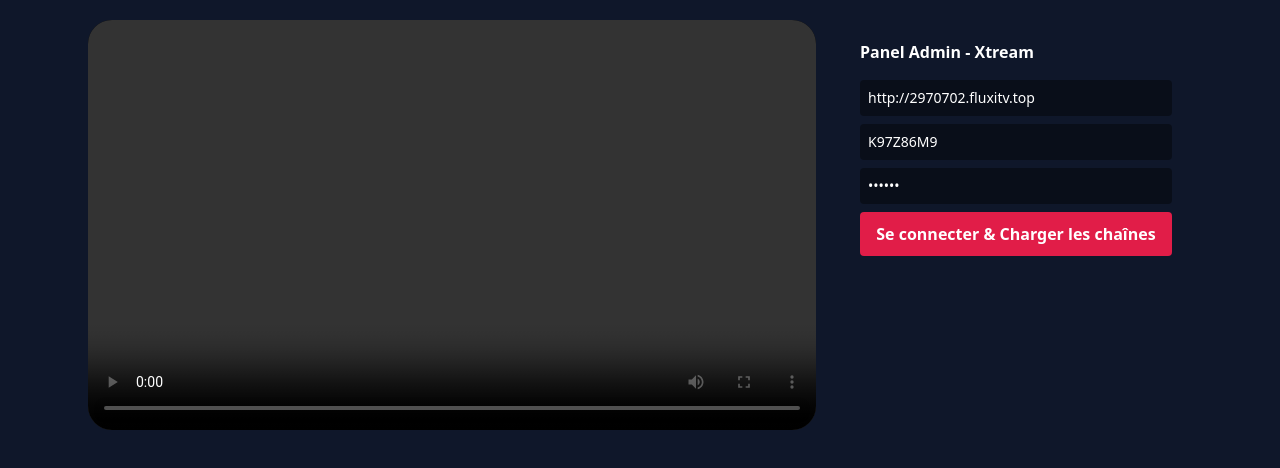
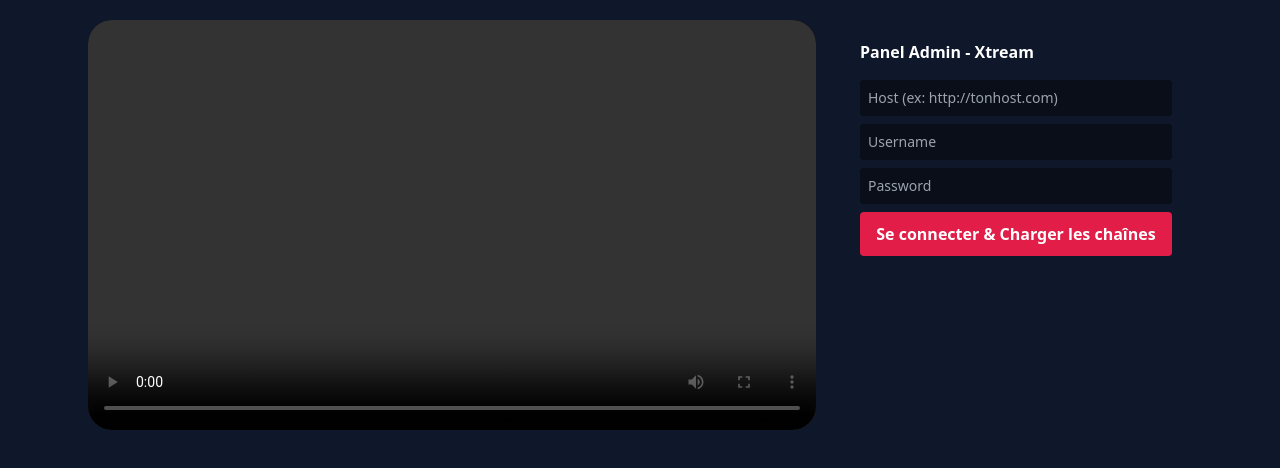
Before and after one commit to tigrouinjail/iptv-watch-party, a website: page index.html in a window 1280 px wide. Both pictures are taken after a click on the button "Mode Admin". Shown: the part 64-532 px from the top of the page. Drawn offline with nearby package versions, Linux system fonts and the light colour scheme.

Commit message:
Sécurité : Suppression des identifiants Xtream sensibles du code (sécurité)

```diff
--- a/index.html
+++ b/index.html
@@ -3,7 +3,7 @@
 <head>
     <meta charset="UTF-8">
     <meta name="viewport" content="width=device-width, initial-scale=1.0">
-    <title>Regardons Ensemble • V12 OTT</title>
+    <title>Regardons Ensemble • IPTV</title>
     <script src="https://cdn.tailwindcss.com"></script>
     <script src="https://cdn.jsdelivr.net/npm/hls.js@latest"></script>
     <link rel="stylesheet" href="https://cdnjs.cloudflare.com/ajax/libs/font-awesome/6.5.1/css/all.min.css">
@@ -39,9 +39,9 @@
                     <h3 class="font-bold mb-4">Panel Admin - Xtream</h3>
 
                     <div class="space-y-2 mb-4">
-                        <input id="host" value="http://2970702.fluxitv.top" class="w-full p-2 rounded bg-black/40 text-sm" placeholder="Host">
-                        <input id="username" value="K97Z86M9" class="w-full p-2 rounded bg-black/40 text-sm" placeholder="Username">
-                        <input id="password" value="URGNZY" class="w-full p-2 rounded bg-black/40 text-sm" placeholder="Password" type="password">
+                        <input id="host" class="w-full p-2 rounded bg-black/40 text-sm" placeholder="Host (ex: http://tonhost.com)">
+                        <input id="username" class="w-full p-2 rounded bg-black/40 text-sm" placeholder="Username">
+                        <input id="password" class="w-full p-2 rounded bg-black/40 text-sm" placeholder="Password" type="password">
 
                         <button onclick="loginXtream()" class="w-full bg-rose-600 py-2.5 rounded font-semibold">
                             Se connecter &amp; Charger les chaînes
```
